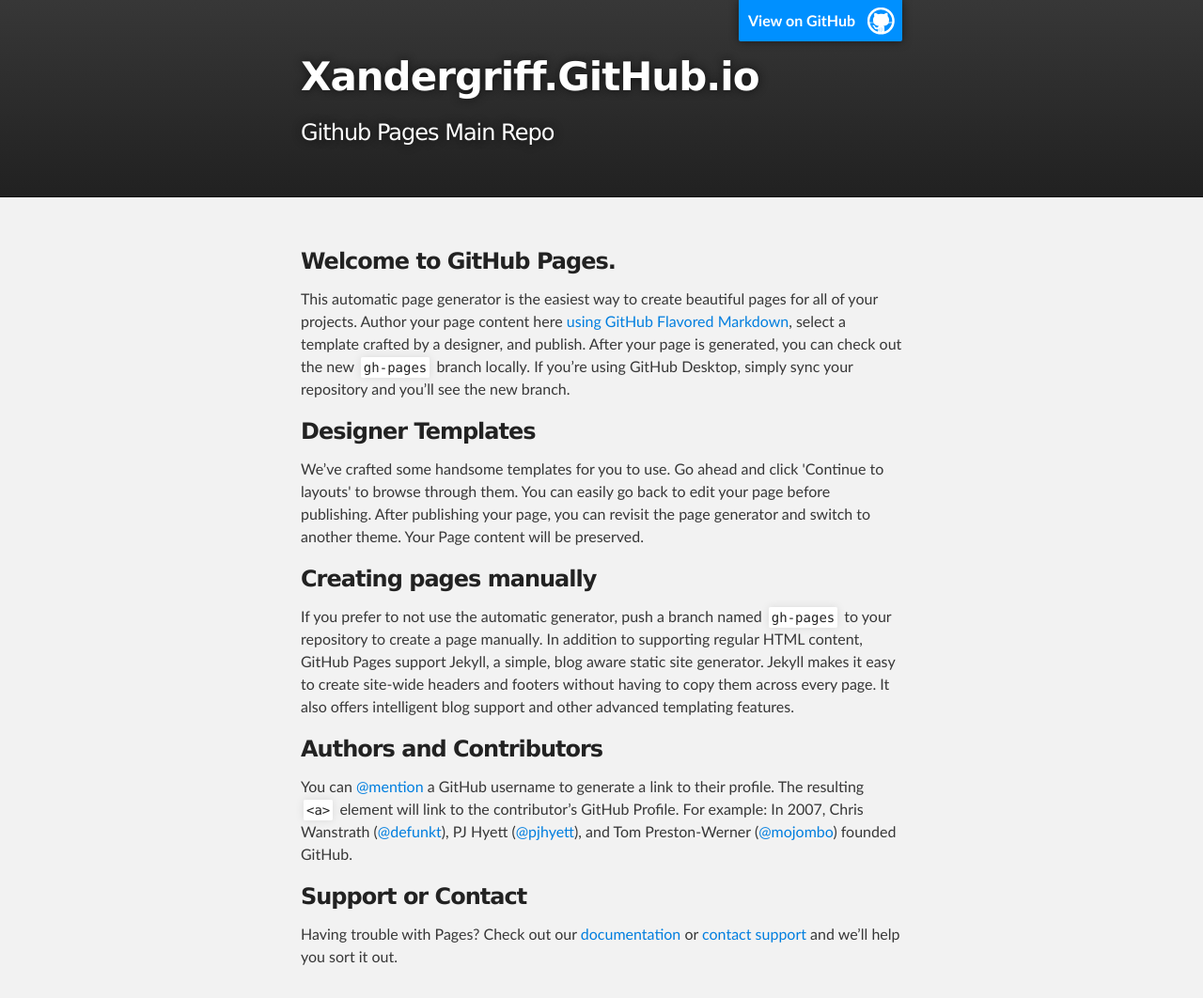
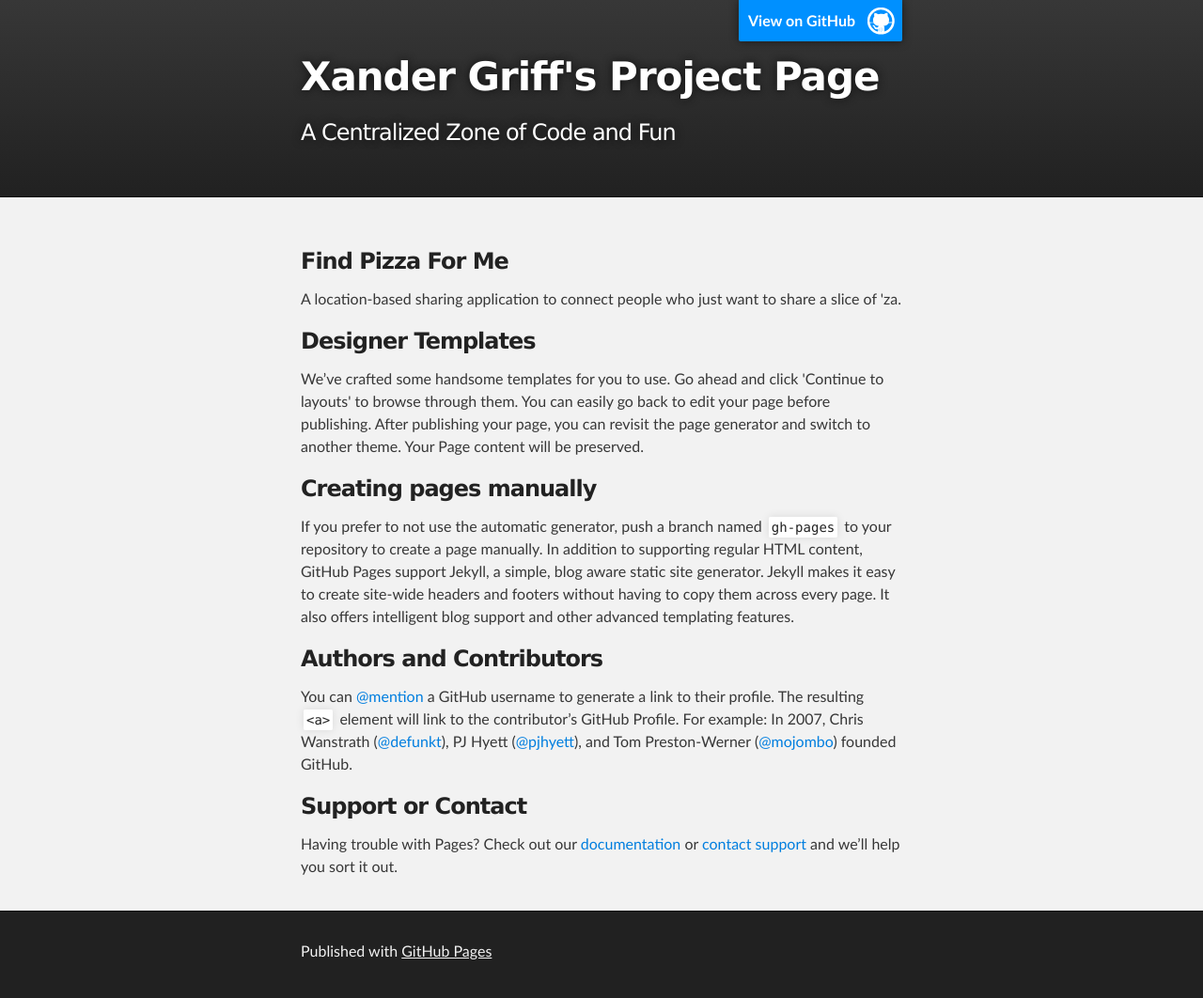
Before and after one commit to XanderGriff/XanderGriff.github.io, a plain HTML site: page index.html in a window 1280 px wide. Shown: the top 1062 px of the page at 94% size. Drawn offline with Linux system fonts and the light colour scheme.

Commit message:
temp update

```diff
--- a/index.html
+++ b/index.html
@@ -8,7 +8,7 @@
 
     <link rel="stylesheet" type="text/css" media="screen" href="stylesheets/stylesheet.css">
 
-    <title>Xandergriff.GitHub.io</title>
+    <title>Xander Griff's Project Page</title>
   </head>
 
   <body>
@@ -18,8 +18,8 @@
         <header class="inner">
           <a id="forkme_banner" href="https://github.com/XanderGriff">View on GitHub</a>
 
-          <h1 id="project_title">Xandergriff.GitHub.io</h1>
-          <h2 id="project_tagline">Github Pages Main Repo</h2>
+          <h1 id="project_title">Xander Griff's Project Page</h1>
+          <h2 id="project_tagline">A Centralized Zone of Code and Fun</h2>
 
         </header>
     </div>
@@ -28,9 +28,9 @@
     <div id="main_content_wrap" class="outer">
       <section id="main_content" class="inner">
         <h3>
-<a id="welcome-to-github-pages" class="anchor" href="#welcome-to-github-pages" aria-hidden="true"><span aria-hidden="true" class="octicon octicon-link"></span></a>Welcome to GitHub Pages.</h3>
+<a id="welcome-to-github-pages" class="anchor" href="#DreamTeamCPU" aria-hidden="true"><span aria-hidden="true" class="octicon octicon-link"></span></a>Find Pizza For Me</h3>
 
-<p>This automatic page generator is the easiest way to create beautiful pages for all of your projects. Author your page content here <a href="https://guides.github.com/features/mastering-markdown/">using GitHub Flavored Markdown</a>, select a template crafted by a designer, and publish. After your page is generated, you can check out the new <code>gh-pages</code> branch locally. If you’re using GitHub Desktop, simply sync your repository and you’ll see the new branch.</p>
+<p>A location-based sharing application to connect people who just want to share a slice of 'za.</p>
 
 <h3>
 <a id="designer-templates" class="anchor" href="#designer-templates" aria-hidden="true"><span aria-hidden="true" class="octicon octicon-link"></span></a>Designer Templates</h3>
```
Also changed, not shown: 1 other file.
